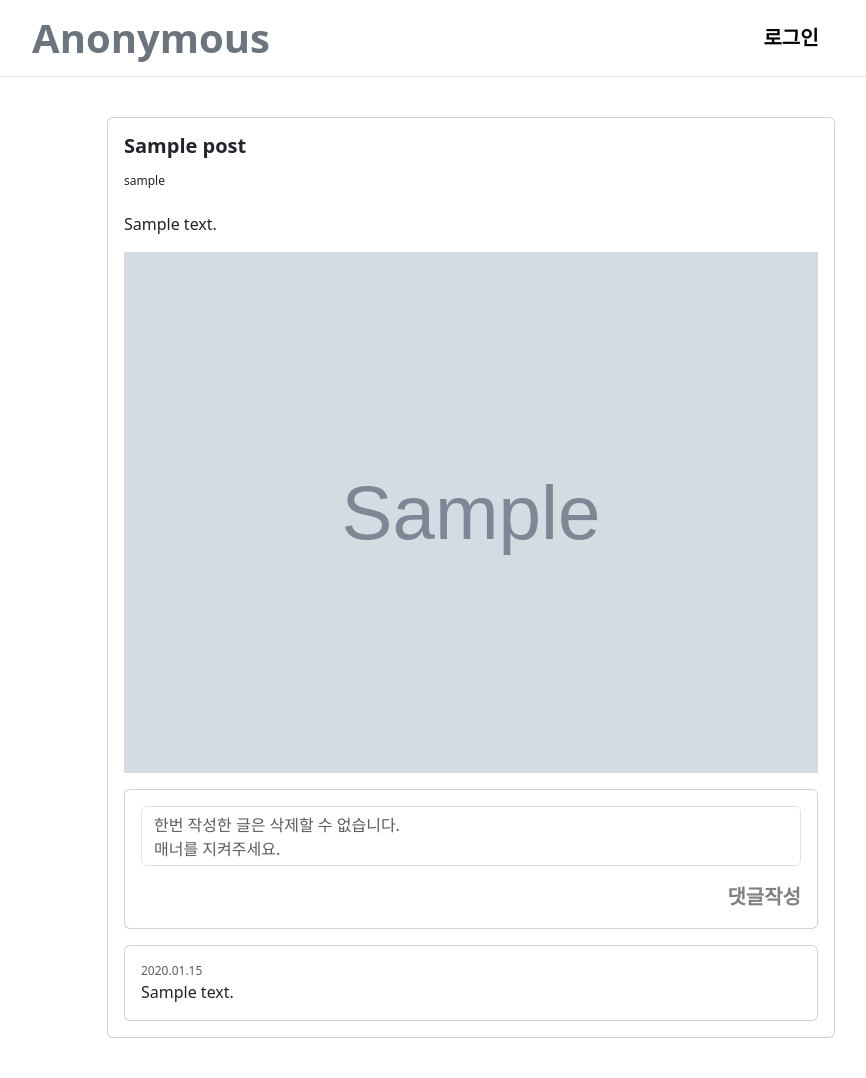
After one commit to yachae-sw/python_back, a Django app: template anonymous/templates/page/post_detail.html in a window 1280 px wide. The commit adds this page. Shown: the whole page, without its empty margins (169-1035 px from the left). Run offline with Django 3.2, Linux system fonts and the light colour scheme; the template is opened without the code that fills it: most values are stand-ins (such as "Sample title", 1, 10 or a date in 2020); grey boxes marked "Sample" are stand-in pictures.

Commit message:
four commit

```diff
--- a/anonymous/anonymous/settings.py
+++ b/anonymous/anonymous/settings.py
@@ -131,6 +131,7 @@ USE_TZ = True
 # https://docs.djangoproject.com/en/3.2/howto/static-files/
 
 STATIC_URL = '/static/'
+MEDIA_ROOT = 'upload'
 
 # Default primary key field type
 # https://docs.djangoproject.com/en/3.2/ref/settings/#default-auto-field
--- a/anonymous/templates/common/base.html
+++ b/anonymous/templates/common/base.html
@@ -1,5 +1,6 @@
 <html>
   <head>
+    <meta name="viewport" content="width=device-width,initial-scale=1.0" />
     <title>Anonymous</title>
     <link
       href="https://cdn.jsdelivr.net/npm/bootstrap@5.3.6/dist/css/bootstrap.min.css"
@@ -7,9 +8,15 @@
       integrity="sha384-4Q6Gf2aSP4eDXB8Miphtr37CMZZQ5oXLH2yaXMJ2w8e2ZtHTl7GptT4jmndRuHDT"
       crossorigin="anonymous"
     />
+    <link
+      href="https://fonts.googleapis.com/css2?family=Material+Icons"
+      rel="stylesheet"
+    />
   </head>
   <body>
     {% include "component/nav.html" %}
-    <div class="container">{% block content %} {% endblock %}</div>
+    <div class="container" style="max-width: 760px; padding: 40px 16px">
+      {% block content %} {% endblock %}
+    </div>
   </body>
 </html>
--- a/anonymous/templates/component/nav.html
+++ b/anonymous/templates/component/nav.html
@@ -1,15 +1,37 @@
-<div class="row text-center border-bottom py-2 align-items-center mx-0" style="width: 100%">
+<div
+  class="row text-center border-bottom py-2 align-items-center mx-0"
+  style="width: 100%"
+>
   <div class="col">
-        <a class="fs-1 text-decoration-none text-secondary" style="font-weight: bold"
-            href="{% url 'board' %}">Anonymous</a>
+    <a
+      class="fs-1 text-decoration-none text-secondary"
+      style="font-weight: bold"
+      href="{% url 'board' %}"
+      >Anonymous</a
+    >
   </div>
   <div class="col">
     {% if request.user.is_authenticated %}
     <p class="m-0">{{ request.user.nickname }}</p>
-        <a class="fs-5 text-decoration-none" style="color: #C60000;font-weight: bold" >글쓰기</a>
-        <a class="fs-5 text-decoration-none" style="color: black;font-weight: bold" href="{% url 'signout' %}">로그아웃</a>
+    <a
+      class="fs-5 text-decoration-none"
+      style="color: #c60000; font-weight: bold"
+      href="{% url 'post_write' %}"
+      >글쓰기</a
+    >
+    <a
+      class="fs-5 text-decoration-none"
+      style="color: black; font-weight: bold"
+      href="{% url 'signout' %}"
+      >로그아웃</a
+    >
     {% else %}
-        <a class="fs-5 text-decoration-none" style="color: black;font-weight: bold" href="{% url 'signin' %}">로그인</a>
+    <a
+      class="fs-5 text-decoration-none"
+      style="color: black; font-weight: bold"
+      href="{% url 'signin' %}"
+      >로그인</a
+    >
     {% endif %}
   </div>
 </div>
--- /dev/null
+++ b/anonymous/templates/page/post_detail.html
@@ -0,0 +1,74 @@
+{% extends 'common/base.html' %}
+
+{% block content %}
+    <div class="card">
+        <div class="card-body">
+            <div class="row">
+                <div class="col">
+                    <h5 class="card-title" style="font-weight: bold">{{ post.title }}</h5>
+                    <h6 class="card-subtitle my-3" style="font-size: 12px">{{ post.user.nickname }}</h6>
+                    <p class="card-text mt-4">{{ post.content }}</p>
+                    {% if post.img_url %}
+                        <img src="/upload/{{post.img_url}}" style="width: 100%">
+                    {% endif %}
+                </div>
+            </div>
+            <div class="row">
+                <div class="col">
+                    <div class="card mt-3">
+                        <div class="card-body text-end">
+                            <form method="post" id="comment_form">
+                                {% csrf_token %}
+                                <!-- 로그인한 유저에게만 댓글을 작성 할 수 있게 숙제! -->
+                                <!-- 로그인안한 유저는 disable/placeholder 로그인후 작성가능 -->
+                                <!-- comment model에 USER FK까지만 걸어주기 -->
+                                <textarea style="resize:none;height: 60px" class="form-control"
+                                          placeholder="한번 작성한 글은 삭제할 수 없습니다.&#10;매너를 지켜주세요."
+                                          id="content"
+                                          name="content"
+                                ></textarea>
+                            </form>
+                            <a class="fs-5 text-decoration-none"
+                               style="color: gray;font-weight: bold;cursor: default"
+                               id="comment_write_btn">댓글작성</a>
+
+                        </div>
+                    </div>
+                    {% for comment in post.comment_set.all %}
+                        <div class="card mt-3">
+                            <div class="card-body">
+                                <p class="text-muted m-0"
+                                   style="font-size: 12px">{{ comment.reg_date|date:"Y.m.d" }}</p>
+                                <p class="m-0">{{ comment.content }}</p>
+                            </div>
+                        </div>
+                    {% endfor %}
+                </div>
+            </div>
+        </div>
+    </div>
+     <script>
+        let comment_form = document.getElementById('comment_form');
+        let comment_write_btn = document.getElementById('comment_write_btn');
+        let content = document.getElementById('content');
+
+        comment_write_btn.addEventListener('click', () => {
+            if (content.value) {
+                comment_form.submit();
+            } else {
+                alert("내용을 작성해주세요.")
+            }
+        });
+
+        // 글이 있을때만 활성화 시키고싶을때
+        content.addEventListener('keyup', () => {
+            if (content.value) {
+                comment_write_btn.style.color = "black";
+                comment_write_btn.style.cursor = "pointer";
+            } else {
+                comment_write_btn.style.color = "gray";
+                comment_write_btn.style.cursor = "default";
+            }
+        })
+    </script>
+{% endblock %}
```
Also changed, not shown: anonymous/anonymous/urls.py (+10 -1 lines), anonymous/board/views.py (+55 -5 lines), anonymous/templates/page/index.html (+45 -15 lines), anonymous/templates/page/post_write.html (added, +39 -0 lines), anonymous/upload/941f673d-0921-48aa-bec0-7a8f732cd625.png (added). Lines whose indentation alone changed are shown as unchanged.
